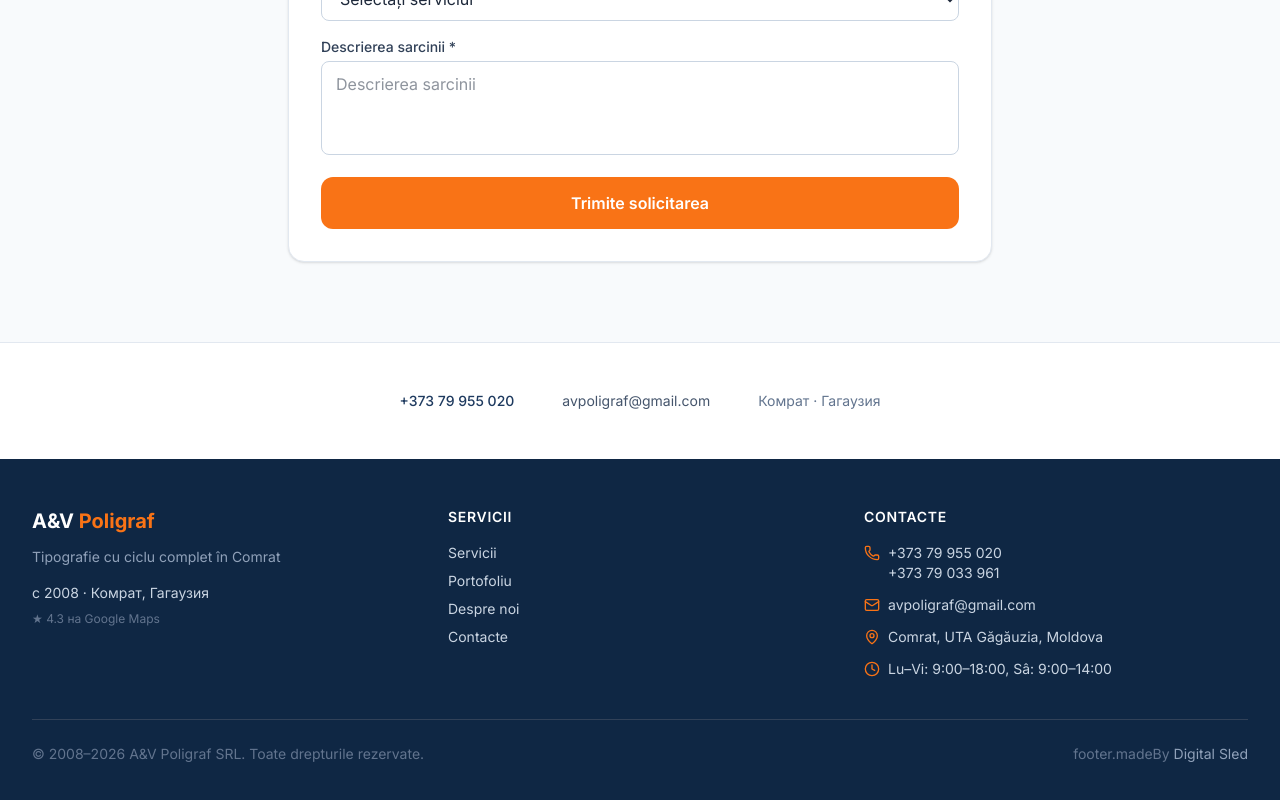
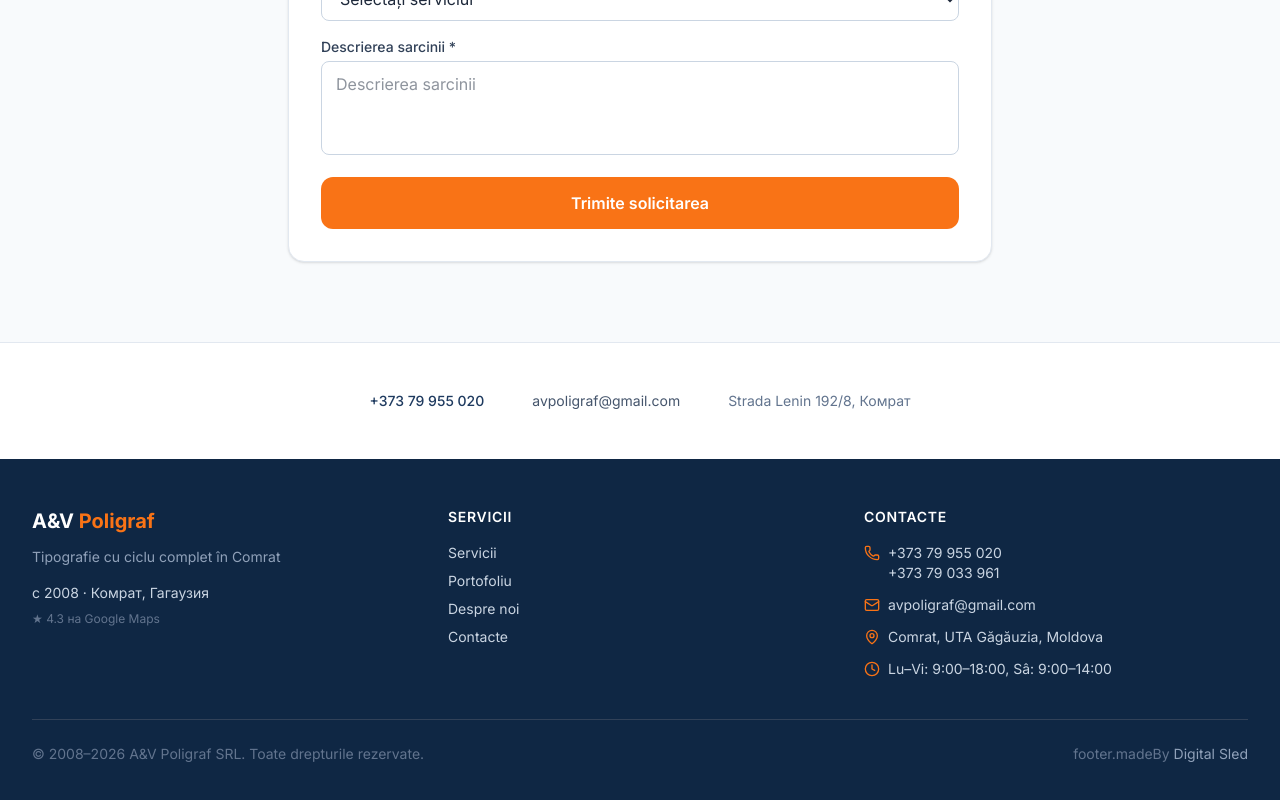
Before and after one commit to digitalsled-md/av-poligraf, a Next.js app: page /ro in a window 1280 px wide. Shown: the part 2356-3156 px from the top of the page. Built offline with nearby package versions, Linux system fonts and the light colour scheme.

Commit message:
feat: LocalBusiness JSON-LD with street address, geo, hours, rating 4.3

```diff
--- a/src/app/[locale]/page.tsx
+++ b/src/app/[locale]/page.tsx
@@ -67,12 +67,31 @@ export default async function HomePage({
     email: "avpoligraf@gmail.com",
     address: {
       "@type": "PostalAddress",
+      streetAddress: "Strada Lenin 192/8",
       addressLocality: "Comrat",
       addressRegion: "UTA Găgăuzia",
+      postalCode: "MD-3800",
       addressCountry: "MD",
+    },
+    geo: {
+      "@type": "GeoCoordinates",
+      latitude: 46.3014,
+      longitude: 28.6572,
+    },
+    openingHoursSpecification: {
+      "@type": "OpeningHoursSpecification",
+      dayOfWeek: ["Monday", "Tuesday", "Wednesday", "Thursday", "Friday"],
+      opens: "09:00",
+      closes: "17:00",
+    },
+    aggregateRating: {
+      "@type": "AggregateRating",
+      ratingValue: "4.3",
+      bestRating: "5",
     },
     foundingDate: "2008",
     founder: { "@type": "Person", name: "Anatoli Tomaili" },
+    sameAs: ["https://maps.app.goo.gl/Z3qaFEzNdTTpVja17"],
   };
 
   return (
@@ -237,7 +256,14 @@ export default async function HomePage({
             >
               avpoligraf@gmail.com
             </a>
-            <span className="text-slate-500">Комрат · Гагаузия</span>
+            <a
+              href="https://maps.app.goo.gl/Z3qaFEzNdTTpVja17"
+              target="_blank"
+              rel="noopener noreferrer"
+              className="text-slate-500 hover:text-[var(--color-accent)]"
+            >
+              Strada Lenin 192/8, Комрат
+            </a>
           </div>
         </div>
       </section>
```
